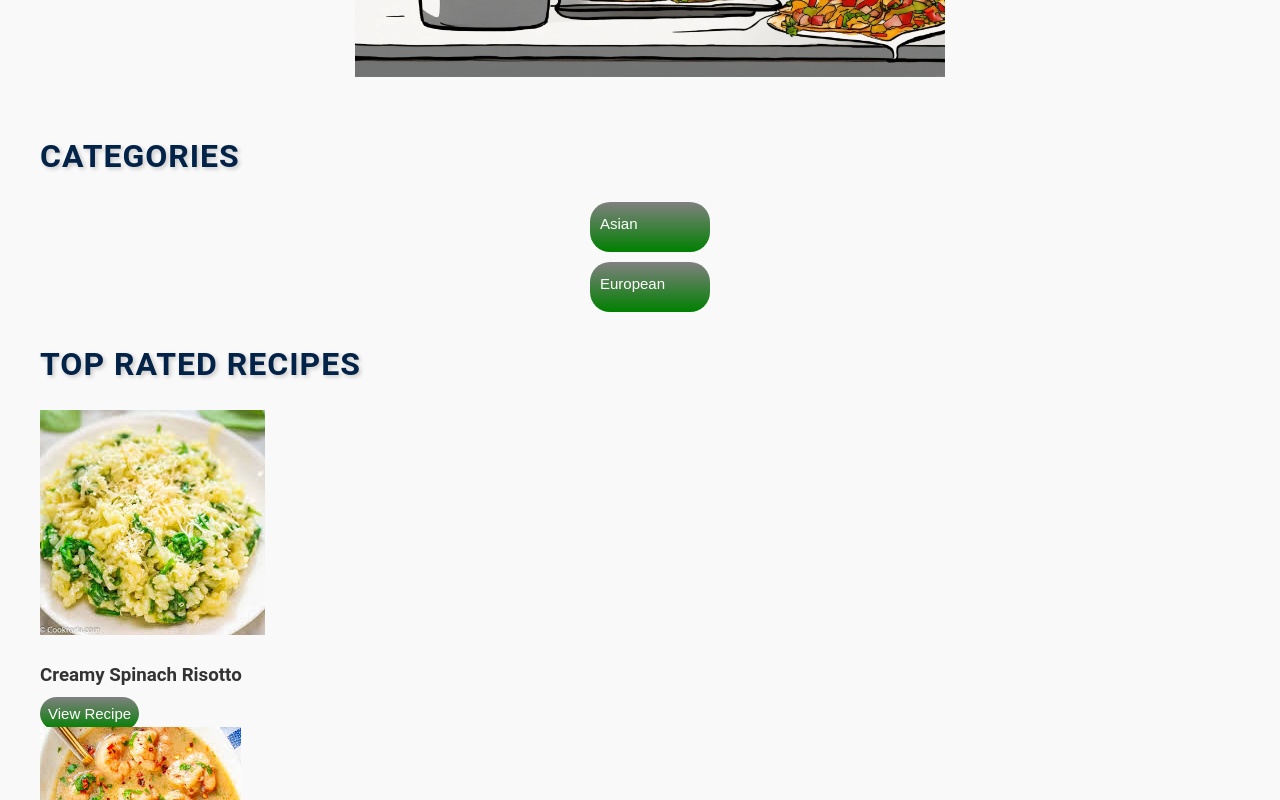
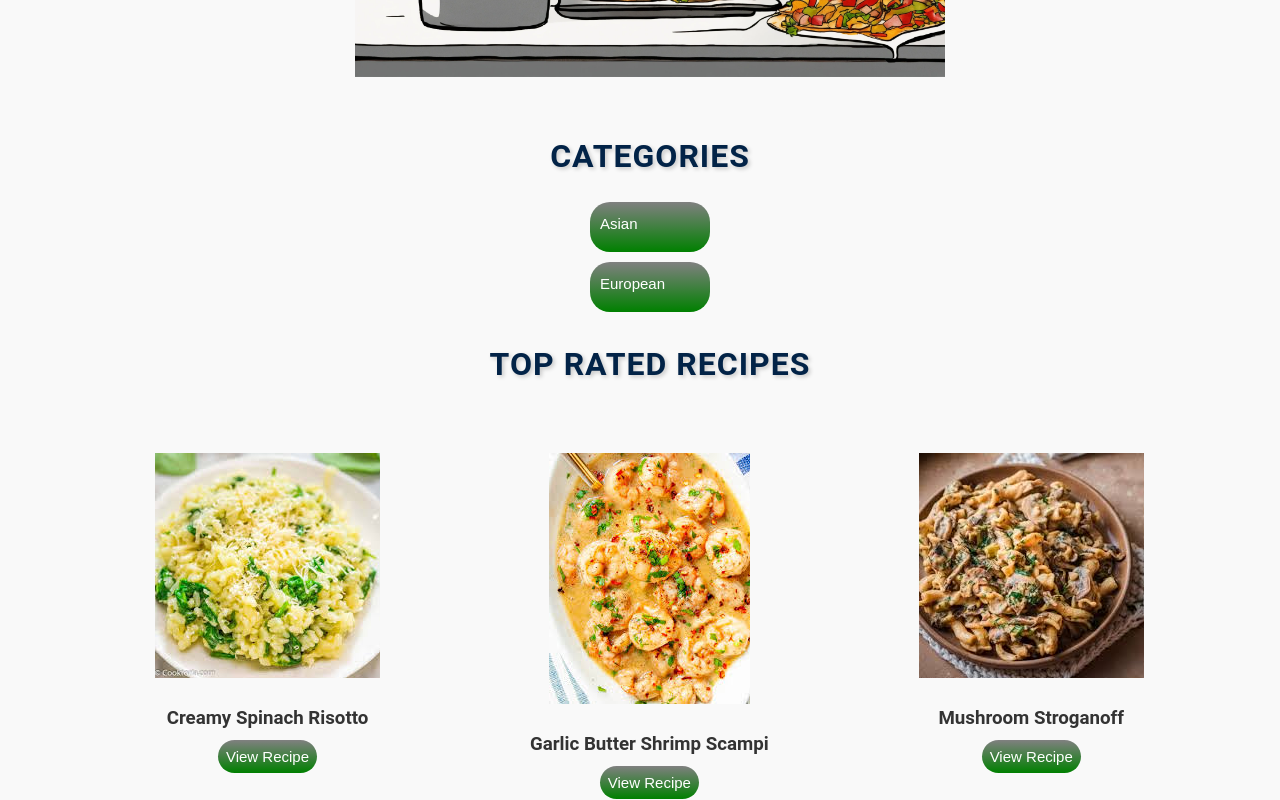
Before and after one commit to sherrymerry/React_Recipe_App, a React (Vite) app: page / in a window 1280 px wide. Shown: the part 700-1500 px from the top of the page. Built offline with nearby package versions, Linux system fonts and the light colour scheme.

Commit message:
project completed

```diff
--- a/src/components/Home.jsx
+++ b/src/components/Home.jsx
@@ -18,7 +18,7 @@ const Home = () => {
       <img style={{width:"50%"}} className='col-md-6' src={recipechef} alt="" />
       </div>
       </div>
-      <h2>Categories</h2>
+      <h2 className='text-center'>Categories</h2>
       <ul className="food-types">
         {types.map((type, index) => (
           <li key={index}>
@@ -26,7 +26,7 @@ const Home = () => {
           </li>
         ))}
       </ul>
-      <h2>Top Rated Recipes</h2>
+      <h2 className='recipe-rated-center'>Top Rated Recipes</h2>
       <div className="top-recipes">
         {topRecipes.map(recipe => (
           <div key={recipe.id} className="recipe-card">
--- a/src/index.css
+++ b/src/index.css
@@ -165,6 +165,14 @@ main {
   font-weight: bold;
 }
 
+.text-center{
+  text-align: center;
+}
+
+.recipe-rated-center{
+  text-align: center;
+}
+
 .recipe-types{
   display: flex;
   height: 30px;
@@ -178,11 +186,13 @@ main {
   padding: 10px;
 }
 
-.home .top-recipes {
+.top-recipes {
   display: flex;
-  justify-content: center;
+  text-align: center;
+  gap: 150px;
   flex-wrap: wrap;
-  margin-bottom: 30px;
+  padding: 43px 0px 5px 115px;
+  margin-bottom: 50px;
 }
 
 .home .recipe-card {
```
